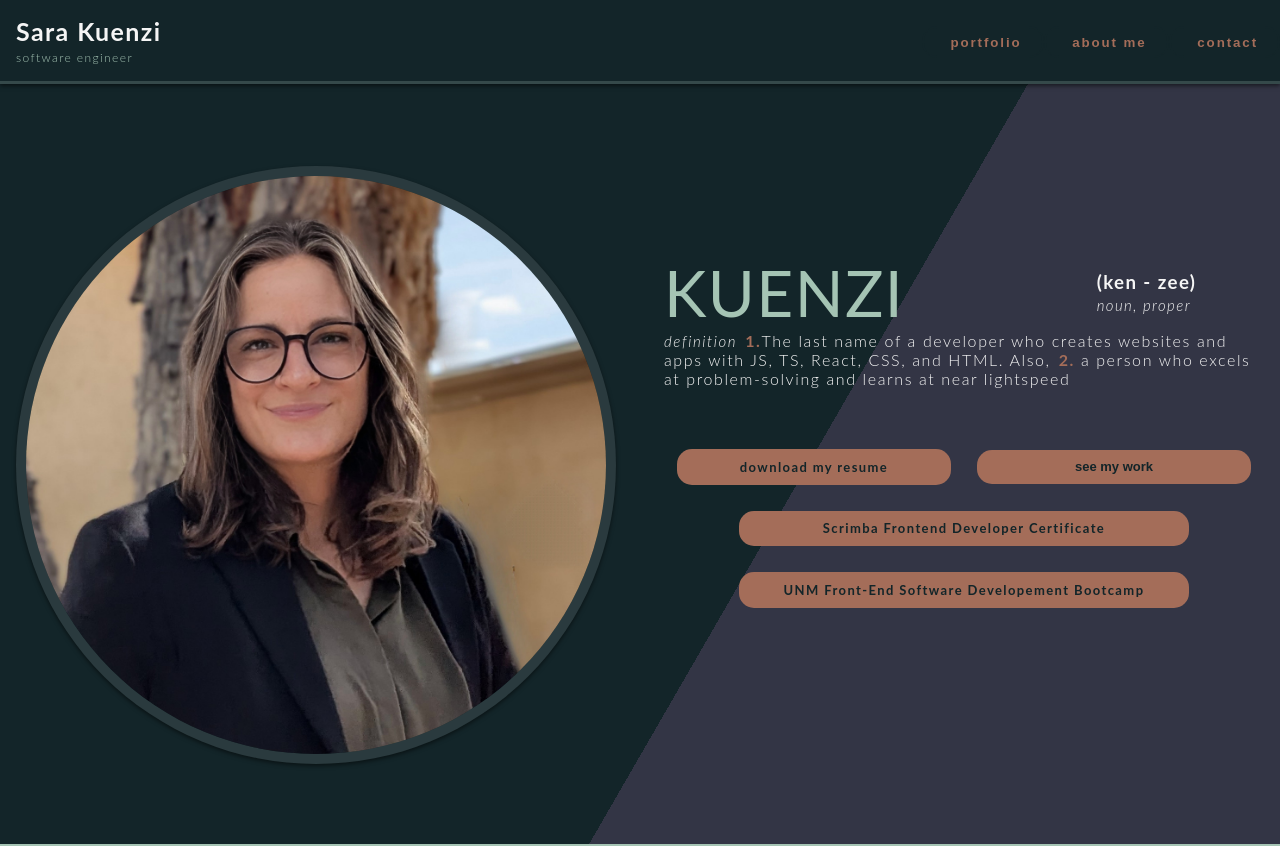
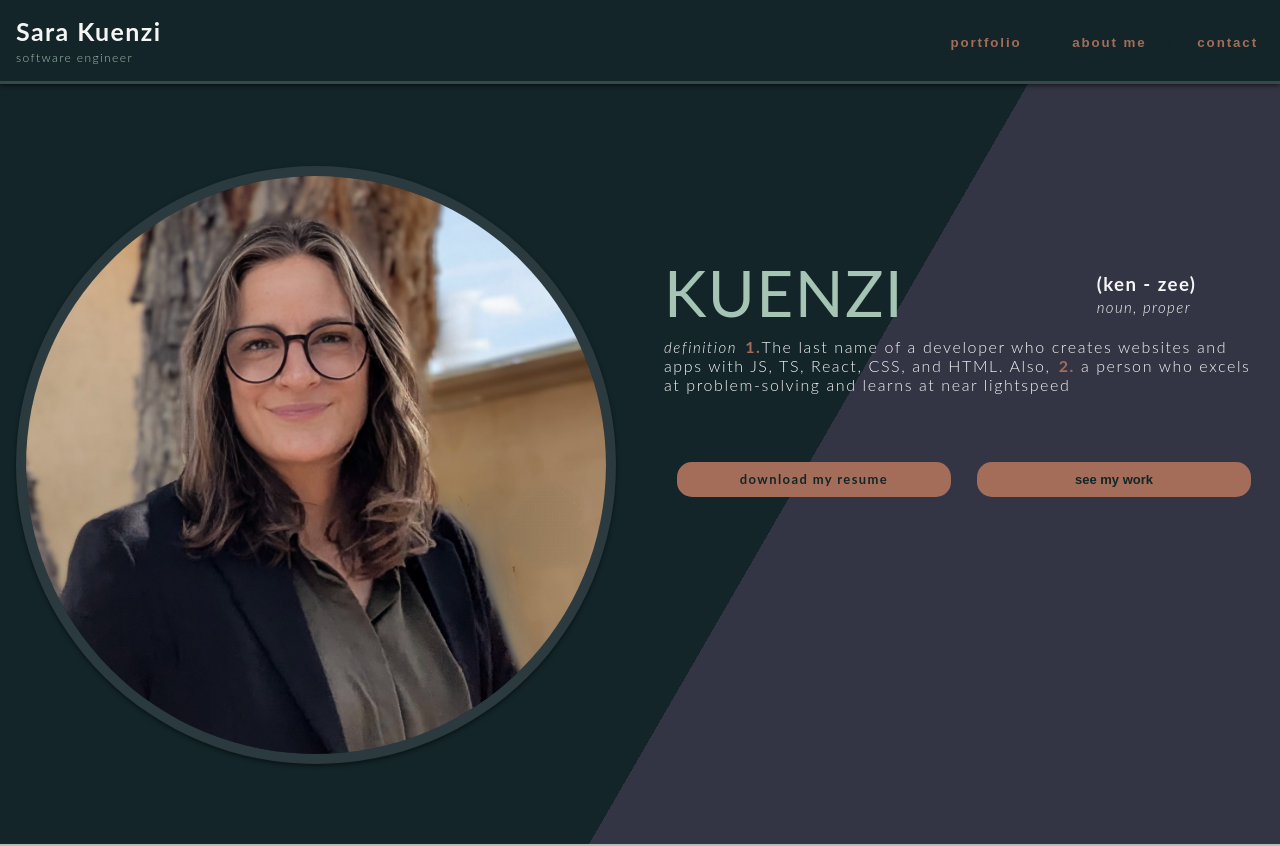
Before and after one commit to skuenzi/my-site, a React (Create React App) app: page / in a window 1280 px wide. Shown: the top 846 px of the page. Built offline with nearby package versions, Linux system fonts and the light colour scheme.

Commit message:
- Removes unnecessary useEffect from portfolio - fixes modal overflow/scrollbar

```diff
--- a/src/Components/Home.js
+++ b/src/Components/Home.js
@@ -1,6 +1,4 @@
 import resume from "../SaraKuenziResume.pdf";
-import scrimbaCert from "../CERTIFICATE OF COMPLETION - The Frontend Developer Career Path.pdf";
-import promineoCert from "../PromineoCertificate.pdf";
 
 export default function Home() {
   return (
@@ -44,26 +42,6 @@ export default function Home() {
               see my work
             </button>
           </div>
-          <div className="row2">
-            <a
-              className="button download-certificate"
-              href={scrimbaCert}
-              target="_blank"
-              rel="noreferrer"
-            >
-              Scrimba Frontend Developer Certificate
-            </a>
-          </div>
-          <div className="row2">
-            <a
-              className="button download-certificate"
-              href={promineoCert}
-              target="_blank"
-              rel="noreferrer"
-            >
-              UNM Front-End Software Developement Bootcamp
-            </a>
-          </div>
         </div>
       </div>
     </main>
--- a/src/Components/Portfolio.js
+++ b/src/Components/Portfolio.js
@@ -6,9 +6,15 @@ import ProjectModal from "./ProjectModal";
 
 export default function Portfolio() {
   const [index, setIndex] = useState(0);
-  const [activeProject, setActiveProject] = useState(projects[0]);
   const [showProjectPage, setShowProjectPage] = useState(false);
 
+  useEffect(() => {
+    if (showProjectPage) {
+      document.body.addEventListener("click", onOutsideClick, true);
+    }
+  }, [showProjectPage]);
+
+  // Event handlers
   const onOutsideClick = (e) => {
     if (
       e.target.parentElement.className.includes("project-page") ||
@@ -19,26 +25,19 @@ export default function Portfolio() {
       setShowProjectPage(false);
     }
   };
+  const handleSlideChange = (dir) => {
+    if (showProjectPage) {
+      setShowProjectPage(false);
+    }
 
-  useEffect(() => {
-    if (showProjectPage) {
-      document.body.addEventListener("click", onOutsideClick, true);
+    const lastIndex = projects.length - 1;
+    let currIndex = dir === "next" ? index + 1 : index - 1;
+    if (currIndex < 0) {
+      currIndex = lastIndex;
+    } else if (currIndex > lastIndex) {
+      currIndex = 0;
     }
-  }, [showProjectPage]);
-
-  useEffect(() => {
-    const lastIndex = projects.length - 1;
-    if (index < 0) {
-      setIndex(lastIndex);
-    }
-    if (index > lastIndex) {
-      setIndex(0);
-    }
-  }, [index]);
-
-  const handlePreviewClick = (id) => {
-    setActiveProject(projects[id - 1]);
-    setShowProjectPage(true);
+    setIndex(currIndex);
   };
 
   const gallery = projects.map((project, projectIndex) => {
@@ -54,9 +53,8 @@ export default function Portfolio() {
     return (
       <PreviewCard
         key={project.id}
-        id={project.id}
         className={position}
-        handlePreviewClick={handlePreviewClick}
+        setShowProjectPage={setShowProjectPage}
         {...project}
       />
     );
@@ -67,7 +65,7 @@ export default function Portfolio() {
       <ProjectModal
         showProjectPage={showProjectPage}
         setShowProjectPage={setShowProjectPage}
-        {...activeProject}
+        {...projects[index]}
       />
       <h2 className="section-title">projects</h2>
 
@@ -76,23 +74,13 @@ export default function Portfolio() {
 
         <button
           className="prev-button"
-          onClick={() => {
-            if (showProjectPage) {
-              setShowProjectPage(false);
-            }
-            setIndex((prevIndex) => prevIndex - 1);
-          }}
+          onClick={() => handleSlideChange("prev")}
         >
           <FiChevronLeft />
         </button>
         <button
           className="next-button"
-          onClick={() => {
-            if (showProjectPage) {
-              setShowProjectPage(false);
-            }
-            setIndex((prevIndex) => prevIndex + 1);
-          }}
+          onClick={() => handleSlideChange("next")}
         >
           <FiChevronRight />
         </button>
--- a/src/Components/PreviewCard.js
+++ b/src/Components/PreviewCard.js
@@ -1,12 +1,12 @@
 import React from "react";
 
 export default function PreviewCard(props) {
-  const { id, className, handlePreviewClick, title, img, description } = props;
+  const { className, setShowProjectPage, title, img, description } = props;
 
   return (
     <div
       className={`preview-card ${className}`}
-      onClick={() => handlePreviewClick(id)}
+      onClick={() => setShowProjectPage(true)}
     >
       <img src={img} alt={title} className="preview-card-img" />
       <h4 className="preview-card-title">{title}</h4>
--- a/src/index.css
+++ b/src/index.css
@@ -230,6 +230,7 @@ body {
 
 .home {
   min-height: 95vh;
+
   width: 100%;
   display: grid;
   grid-template-rows: 1fr 1fr;
@@ -371,6 +372,7 @@ body {
   width: 100%;
   background: var(--mint);
   min-height: 95vh;
+
   padding: 1em 0.5em;
   display: grid;
   grid-template-rows: 15% 85%;
@@ -536,13 +538,29 @@ body {
 .project-page {
   grid-row: 1 / 3;
   grid-column: 1;
-  padding: 5%;
+  padding: 1% 5%;
   background-color: var(--mint);
   color: var(--gray);
   box-shadow: 0 4px 8px 0 rgba(0, 0, 0, 0.2), 0 6px 20px 0 rgba(0, 0, 0, 0.19);
   text-align: center;
   display: flex;
   flex-direction: column;
+  overflow: scroll;
+}
+::-webkit-scrollbar {
+  -webkit-appearance: none;
+  width: 5px;
+  padding: 5px 0;
+}
+
+::-webkit-scrollbar-thumb {
+  border-radius: 5px;
+  background-color: rgba(0, 0, 0, 0.2);
+  -webkit-box-shadow: 0 0 1px rgba(255, 255, 255, 0.5);
+}
+
+::-webkit-scrollbar-corner {
+  background-color: var(--mint);
 }
 
 .project-page-title,
@@ -554,6 +572,7 @@ body {
 }
 
 .close-icon-button {
+  position: sticky;
   grid-area: close;
   width: 25px;
   background: none;
@@ -617,8 +636,7 @@ body {
 @media screen and (min-width: 600px) {
   .project-page {
     justify-content: space-around;
-    overflow: hidden;
-    max-width: 70%;
+    max-width: 90%;
     max-height: calc(100vh - 100px);
     margin: 0 auto;
   }
@@ -639,7 +657,6 @@ body {
 .about-me-section {
   min-height: 95vh;
   width: 100%;
-
   scroll-margin-top: 80px;
   display: grid;
 }
```
